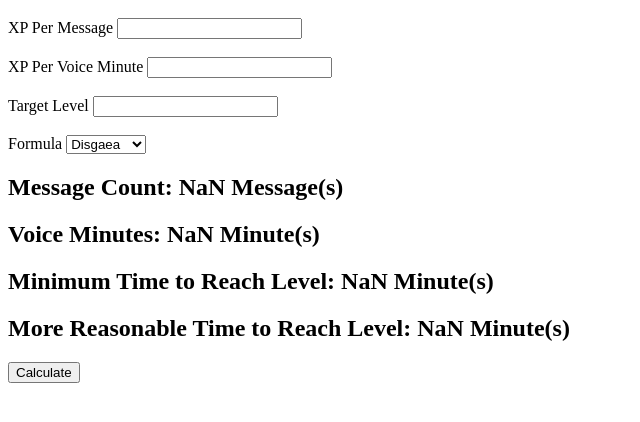
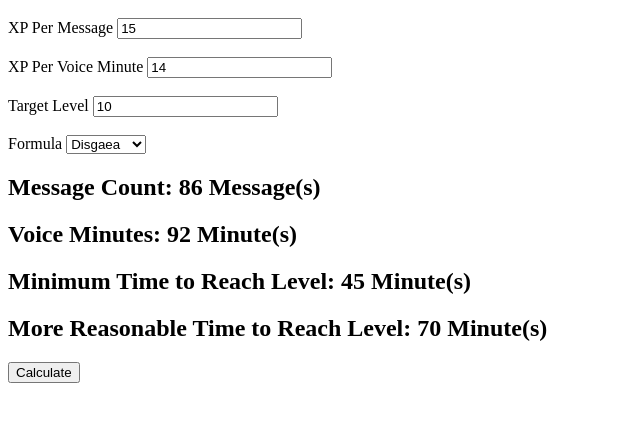
Before and after one commit to TheDeafCreeper/engauge-level-calc, a website: page index.html in a window 1280 px wide. Both pictures are taken after a click on the button "Calculate". Shown: the part 48-470 px from the top of the page, without its empty margins (0-640 px from the left). Drawn offline with Linux system fonts and the light colour scheme.

Commit message:
Added invalid value checking

```diff
--- a/index.html
+++ b/index.html
@@ -4,11 +4,11 @@
     <h1>Engauge Level Calculations</h1>
     <form>
         <label for="xp_per_message">XP Per Message</label>
-        <input type="text" id="xp_per_message" name="xp_per_message"><br><br>
+        <input type="text" id="xp_per_message" name="xp_per_message" value="15"><br><br>
         <label for="xp_per_voice_minute">XP Per Voice Minute</label>
-        <input type="text" id="xp_per_voice_minute" name="xp_per_voice_minute"><br><br>
+        <input type="text" id="xp_per_voice_minute" name="xp_per_voice_minute" value="14"><br><br>
         <label for="target_level">Target Level</label>
-        <input type="text" id="target_level" name="target_level"><br><br>
+        <input type="text" id="target_level" name="target_level" value="10"><br><br>
         <label for="formula">Formula</label>
         <select id="formula" name="formula">
             <option value="Disgaea">Disgaea</option>
@@ -45,11 +45,12 @@
     var formula = "Disgaea"
 
     function calculateData() {
-        if (!isNaN) document.getElementById("xp_per_message").value * 1
+        if (document.getElementById("xp_per_message").value == "" || isNaN(document.getElementById("xp_per_message").value)) document.getElementById("xp_per_message").value = 15
+        if (document.getElementById("xp_per_voice_minute").value == "" || isNaN(document.getElementById("xp_per_voice_minute").value)) document.getElementById("xp_per_voice_minute").value = 4
+        if (document.getElementById("target_level").value == "" || isNaN(document.getElementById("target_level").value)) document.getElementById("target_level").value = 10
+
         xp_per_message = document.getElementById("xp_per_message").value * 1
-        if (!isNaN) document.getElementById("xp_per_voice_minute").value * 1
         xp_per_voice_minute = document.getElementById("xp_per_voice_minute").value * 1
-        if (!isNaN) document.getElementById("target_level").value * 1
         target_level = document.getElementById("target_level").value * 1
 
         let data = formulas[document.getElementById("formula").value](xp_per_message, xp_per_voice_minute, target_level);
```
